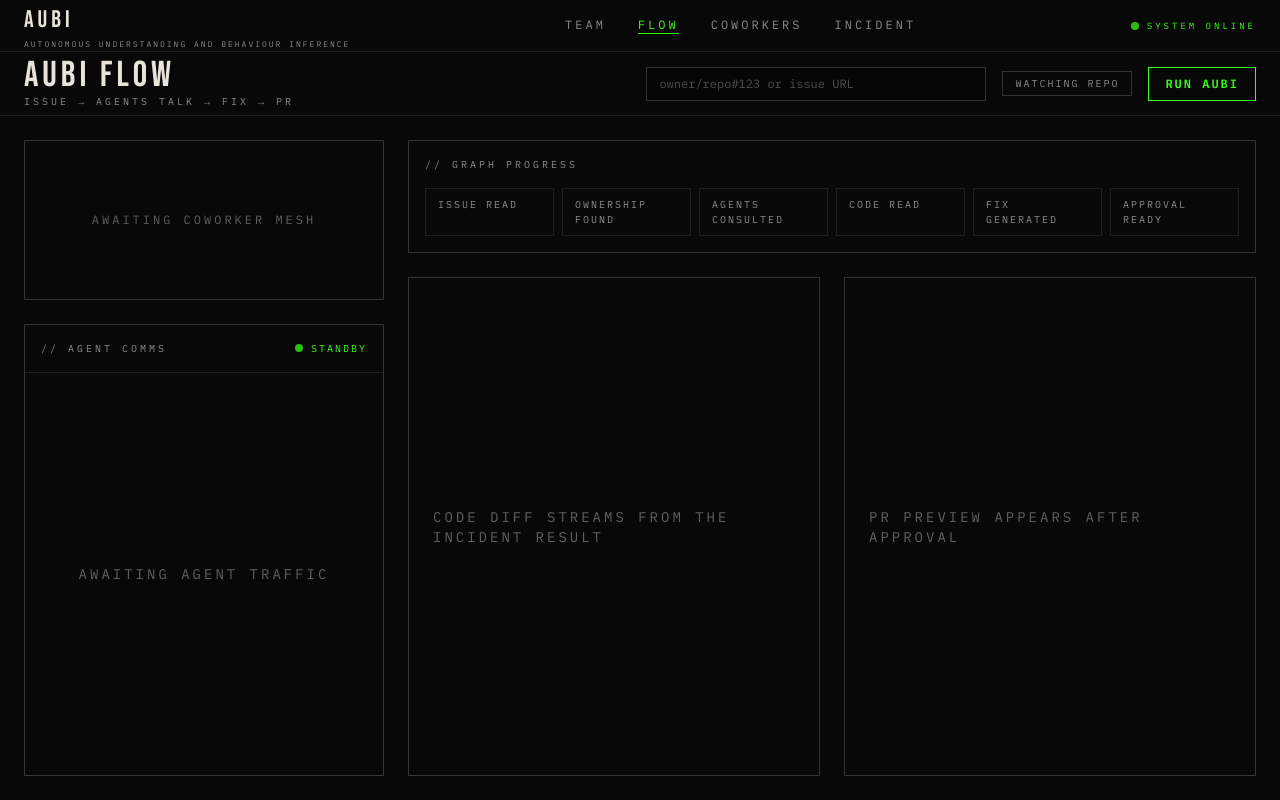
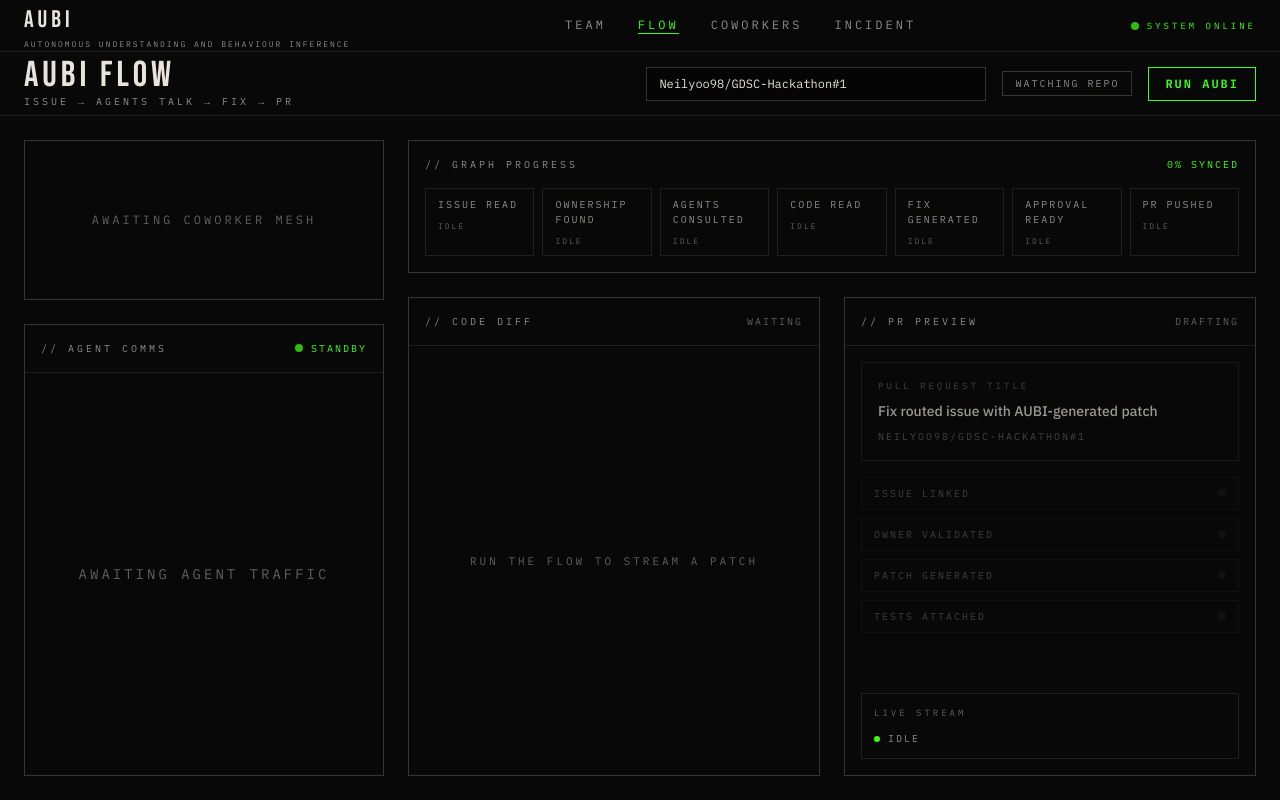
Before and after one commit to Neilyoo98/GDSC-Hackathon, a Next.js app in the folder frontend/: page /demo in a window 1280 px wide. Built offline with nearby package versions, Linux system fonts and the light colour scheme.

Commit message:
Fix animated AUBI flow page

```diff
--- a/frontend/src/app/demo/page.tsx
+++ b/frontend/src/app/demo/page.tsx
@@ -1,27 +1,93 @@
 "use client";
 
-import { useMemo, useState } from "react";
+import { useEffect, useMemo, useState } from "react";
+import { motion } from "framer-motion";
 import { AgentCommFeed } from "@/components/aubi/AgentCommFeed";
 import { AgentMeshLines } from "@/components/aubi/AgentMeshLines";
 import { useAUBIStream } from "@/hooks/useAUBIStream";
 
+const SAMPLE_ISSUE = "Neilyoo98/GDSC-Hackathon#1";
+
+const FLOW_NODES = [
+  ["issue_reader", "Issue Read"],
+  ["ownership_router", "Ownership Found"],
+  ["query_agents", "Agents Consulted"],
+  ["code_reader", "Code Read"],
+  ["fix_generator", "Fix Generated"],
+  ["approval_gate", "Approval Ready"],
+  ["pr_pusher", "PR Pushed"]
+] as const;
+
+const DIFF_LINES = [
+  ["+", "const owner = await aubi.route(issue, constitutionStore);"],
+  ["+", "const context = await owner.agent.query({ issue, repo });"],
+  ["-", "return genericSlackPing(issue);"],
+  ["+", "return draftFixPullRequest({ owner, context, patch });"],
+  ["+", "await memory.write(owner.id, learnedFacts);"]
+] as const;
+
+const PR_CHECKS = ["Issue linked", "Owner validated", "Patch generated", "Tests attached"] as const;
+
 export default function DemoPage() {
-  const [inputIssueUrl, setInputIssueUrl] = useState("");
+  const [inputIssueUrl, setInputIssueUrl] = useState(SAMPLE_ISSUE);
   const [issueUrl, setIssueUrl] = useState<string | null>(null);
-  const { agentMessages, nodeStatuses, isStreaming, reset } = useAUBIStream(issueUrl);
+  const [visualStep, setVisualStep] = useState(0);
+  const { events, agentMessages, nodeStatuses, isStreaming, reset } = useAUBIStream(issueUrl);
   const activeMessage = agentMessages.at(-1) ?? null;
+  const hasRun = !!issueUrl || events.length > 0 || agentMessages.length > 0;
+  const trimmedIssue = inputIssueUrl.trim();
+
+  useEffect(() => {
+    if (!hasRun) {
+      setVisualStep(0);
+      return;
+    }
+
+    const timer = window.setInterval(() => {
+      setVisualStep((current) => Math.min(FLOW_NODES.length, current + 1));
+    }, isStreaming ? 700 : 850);
+
+    return () => window.clearInterval(timer);
+  }, [hasRun, isStreaming, issueUrl]);
+
+  const visualNodeStatuses = useMemo(() => {
+    return Object.fromEntries(
+      FLOW_NODES.map(([node], index) => {
+        const realStatus = nodeStatuses[node];
+        const fallbackStatus =
+          !hasRun ? "idle" : index < visualStep ? "done" : index === visualStep ? "running" : "idle";
+        return [node, realStatus ?? fallbackStatus];
+      })
+    ) as Record<(typeof FLOW_NODES)[number][0], "idle" | "running" | "done">;
+  }, [hasRun, nodeStatuses, visualStep]);
 
   const statusText = useMemo(() => {
-    if (nodeStatuses.pr_pusher === "done") return "Fixed";
+    if (visualNodeStatuses.pr_pusher === "done") return "Fixed";
     if (isStreaming) return "Incident Active";
+    if (hasRun) return "Visual Replay";
     return "Watching Repo";
-  }, [isStreaming, nodeStatuses]);
+  }, [hasRun, isStreaming, visualNodeStatuses]);
+
+  const completedCount = useMemo(
+    () => FLOW_NODES.filter(([node]) => visualNodeStatuses[node] === "done").length,
+    [visualNodeStatuses]
+  );
+
+  const progressPercent = Math.round((completedCount / FLOW_NODES.length) * 100);
+
+  function runFlow() {
+    if (!trimmedIssue || isStreaming) return;
+    reset();
+    setVisualStep(0);
+    setIssueUrl(null);
+    window.setTimeout(() => setIssueUrl(trimmedIssue), 0);
+  }
 
   return (
     <div className="flex h-[calc(100vh-52px)] flex-col overflow-hidden">
       <header className="flex h-16 shrink-0 items-center justify-between border-b border-[#1f1f1f] bg-[#080808] px-6">
         <div>
-              <h1 className="font-syne text-4xl font-normal leading-none text-[#e8e4dc]">AUBI Flow</h1>
+          <h1 className="font-syne text-4xl font-normal leading-none text-[#e8e4dc]">AUBI Flow</h1>
           <p className="font-mono text-[10px] uppercase tracking-[3px] text-[#e8e4dc99]">Issue → Agents Talk → Fix → PR</p>
         </div>
         <div className="flex items-center gap-4">
@@ -35,14 +101,16 @@ export default function DemoPage() {
             {statusText}
           </span>
           <button
-            onClick={() => {
-              reset();
-              setIssueUrl(inputIssueUrl.trim());
-            }}
-            disabled={!inputIssueUrl.trim() || isStreaming}
-            className="border border-[#39ff14] px-4 py-2 font-mono text-xs font-semibold uppercase tracking-[2px] text-[#39ff14] transition-colors hover:bg-[#39ff14] hover:text-[#080808]"
+            onClick={runFlow}
+            aria-disabled={!trimmedIssue || isStreaming}
+            className={[
+              "relative overflow-hidden border px-4 py-2 font-mono text-xs font-semibold uppercase tracking-[2px] transition-all",
+              trimmedIssue && !isStreaming
+                ? "border-[#39ff14] text-[#39ff14] hover:bg-[#39ff14] hover:text-[#080808]"
+                : "border-[#e8e4dc33] text-[#e8e4dc66]",
+            ].join(" ")}
           >
-            Run AUBI
+            <span className={isStreaming ? "animate-pulse" : ""}>{isStreaming ? "Running" : "Run AUBI"}</span>
           </button>
         </div>
       </header>
@@ -54,42 +122,130 @@ export default function DemoPage() {
         </div>
 
         <section className="grid min-h-0 grid-rows-[auto_1fr] gap-6">
-          <div className="border border-[#e8e4dc33] bg-[#080808] p-4">
-            <div className="mb-4 font-mono text-[10px] uppercase tracking-[3px] text-[#e8e4dc99]">{"// GRAPH PROGRESS"}</div>
-            <div className="grid gap-2 md:grid-cols-3 xl:grid-cols-6">
-              {[
-                ["issue_reader", "Issue Read"],
-                ["ownership_router", "Ownership Found"],
-                ["query_agents", "Agents Consulted"],
-                ["code_reader", "Code Read"],
-                ["fix_generator", "Fix Generated"],
-                ["approval_gate", "Approval Ready"]
-              ].map(([node, label]) => {
-                const status = nodeStatuses[node] ?? "idle";
+          <div className="relative overflow-hidden border border-[#e8e4dc33] bg-[#080808] p-4">
+            <div className="absolute inset-x-0 top-0 h-px bg-[#39ff14]" style={{ width: `${Math.max(progressPercent, isStreaming ? 8 : 0)}%` }} />
+            <div className="mb-4 flex items-center justify-between">
+              <div className="font-mono text-[10px] uppercase tracking-[3px] text-[#e8e4dc99]">{"// GRAPH PROGRESS"}</div>
+              <div className="font-mono text-[10px] uppercase tracking-[2px] text-[#39ff14]">{progressPercent}% synced</div>
+            </div>
+            <div className="grid gap-2 md:grid-cols-3 xl:grid-cols-7">
+              {FLOW_NODES.map(([node, label], index) => {
+                const status = visualNodeStatuses[node] ?? "idle";
                 return (
-                  <div
+                  <motion.div
                     key={node}
+                    initial={{ opacity: 0, y: 8 }}
+                    animate={{ opacity: 1, y: 0 }}
+                    transition={{ delay: index * 0.04 }}
                     className={[
-                      "border px-3 py-2 font-mono text-[10px] uppercase tracking-[2px]",
-                      status === "done" || status === "running"
-                        ? "border-[#39ff14] text-[#39ff14]"
+                      "relative min-h-14 overflow-hidden border px-3 py-2 font-mono text-[10px] uppercase tracking-[2px] transition-colors",
+                      status === "done"
+                        ? "border-[#39ff14] bg-[#39ff1412] text-[#39ff14]"
+                        : status === "running"
+                          ? "border-[#39ff14] text-[#39ff14]"
                         : "border-[#1f1f1f] text-[#e8e4dc99]"
                     ].join(" ")}
                   >
-                    {label}
-                  </div>
+                    {status === "running" && (
+                      <motion.span
+                        className="absolute inset-y-0 left-0 w-10 bg-[#39ff1422]"
+                        animate={{ x: ["-120%", "760%"] }}
+                        transition={{ duration: 1.2, repeat: Infinity, ease: "linear" }}
+                      />
+                    )}
+                    <span className="relative block">{label}</span>
+                    <span className="relative mt-2 block text-[8px] text-[#e8e4dc66]">{status}</span>
+                  </motion.div>
                 );
               })}
             </div>
           </div>
 
           <div className="grid min-h-0 gap-6 xl:grid-cols-2">
-            <div className="flex items-center justify-center border border-[#e8e4dc33] bg-[#080808] p-6 font-mono text-sm uppercase tracking-[3px] text-[#e8e4dc66]">
-              Code diff streams from the incident result
-            </div>
-            <div className="flex items-center justify-center border border-[#e8e4dc33] bg-[#080808] p-6 font-mono text-sm uppercase tracking-[3px] text-[#e8e4dc66]">
-              PR preview appears after approval
-            </div>
+            <section className="flex min-h-0 flex-col overflow-hidden border border-[#e8e4dc33] bg-[#080808]">
+              <header className="flex h-12 shrink-0 items-center justify-between border-b border-[#1f1f1f] px-4">
+                <p className="font-mono text-[10px] uppercase tracking-[3px] text-[#e8e4dc99]">{"// CODE DIFF"}</p>
+                <span className={`font-mono text-[10px] uppercase tracking-[2px] ${visualNodeStatuses.fix_generator === "done" || visualNodeStatuses.fix_generator === "running" ? "text-[#39ff14]" : "text-[#e8e4dc66]"}`}>
+                  {visualNodeStatuses.fix_generator === "done" ? "Generated" : visualNodeStatuses.fix_generator === "running" ? "Writing" : "Waiting"}
+                </span>
+              </header>
+              <div className="aubi-scrollbar flex-1 overflow-auto p-4 font-mono text-[11px] leading-7">
+                {!hasRun && <div className="flex h-full items-center justify-center uppercase tracking-[3px] text-[#e8e4dc66]">Run the flow to stream a patch</div>}
+                {hasRun && DIFF_LINES.map(([sign, text], index) => {
+                  const active = visualNodeStatuses.fix_generator === "running" || visualNodeStatuses.fix_generator === "done" || index < completedCount;
+                  return (
+                    <motion.div
+                      key={text}
+                      initial={{ opacity: 0, x: -12 }}
+                      animate={{ opacity: active ? 1 : 0.25, x: 0 }}
+                      transition={{ delay: index * 0.12 }}
+                      className={sign === "+" ? "text-[#39ff14]" : "text-[#e8e4dc66]"}
+                    >
+                      <span className="mr-3 text-[#e8e4dc55]">{String(index + 1).padStart(2, "0")}</span>
+                      <span className="mr-3">{sign}</span>
+                      <span>{text}</span>
+                    </motion.div>
+                  );
+                })}
+              </div>
+            </section>
+
+            <section className="flex min-h-0 flex-col overflow-hidden border border-[#e8e4dc33] bg-[#080808]">
+              <header className="flex h-12 shrink-0 items-center justify-between border-b border-[#1f1f1f] px-4">
+                <p className="font-mono text-[10px] uppercase tracking-[3px] text-[#e8e4dc99]">{"// PR PREVIEW"}</p>
+                <span className={`font-mono text-[10px] uppercase tracking-[2px] ${visualNodeStatuses.pr_pusher === "done" ? "text-[#39ff14]" : "text-[#e8e4dc66]"}`}>
+                  {visualNodeStatuses.pr_pusher === "done" ? "Ready" : "Drafting"}
+                </span>
+              </header>
+              <div className="flex flex-1 flex-col gap-4 p-4">
+                <motion.div
+                  initial={{ opacity: 0.65 }}
+                  animate={{ opacity: hasRun ? 1 : 0.65 }}
+                  className="border border-[#1f1f1f] p-4"
+                >
+                  <p className="mb-2 font-mono text-[9px] uppercase tracking-[3px] text-[#e8e4dc66]">Pull request title</p>
+                  <p className="text-sm font-medium text-[#e8e4dc]">Fix routed issue with AUBI-generated patch</p>
+                  <p className="mt-2 font-mono text-[10px] uppercase tracking-[2px] text-[#e8e4dc66]">{trimmedIssue || SAMPLE_ISSUE}</p>
+                </motion.div>
+                <div className="grid gap-2">
+                  {PR_CHECKS.map((check, index) => {
+                    const done = completedCount > index + 1 || visualNodeStatuses.pr_pusher === "done";
+                    return (
+                      <motion.div
+                        key={check}
+                        initial={{ opacity: 0, x: 10 }}
+                        animate={{ opacity: hasRun ? 1 : 0.4, x: 0 }}
+                        transition={{ delay: index * 0.1 }}
+                        className="flex items-center justify-between border border-[#1f1f1f] px-3 py-2 font-mono text-[10px] uppercase tracking-[2px]"
+                      >
+                        <span className={done ? "text-[#39ff14]" : "text-[#e8e4dc99]"}>{check}</span>
+                        <motion.span
+                          className={`h-2 w-2 rounded-full ${done ? "bg-[#39ff14]" : "bg-[#1f1f1f]"}`}
+                          animate={done ? { scale: [1, 1.4, 1] } : { scale: 1 }}
+                          transition={{ duration: 0.7, repeat: done && isStreaming ? Infinity : 0 }}
+                        />
+                      </motion.div>
+                    );
+                  })}
+                </div>
+                <div className="mt-auto border border-[#1f1f1f] p-3">
+                  <p className="font-mono text-[9px] uppercase tracking-[3px] text-[#e8e4dc66]">Live stream</p>
+                  <div className="mt-3 space-y-2">
+                    {(events.length ? events.slice(-4) : [{ event: "idle", data: null }]).map((event, index) => (
+                      <motion.div
+                        key={`${event.event}-${index}`}
+                        initial={{ opacity: 0, y: 6 }}
+                        animate={{ opacity: 1, y: 0 }}
+                        className="flex items-center gap-2 font-mono text-[10px] uppercase tracking-[2px] text-[#e8e4dc99]"
+                      >
+                        <span className="h-1.5 w-1.5 rounded-full bg-[#39ff14]" />
+                        {event.event.replaceAll("_", " ")}
+                      </motion.div>
+                    ))}
+                  </div>
+                </div>
+              </div>
+            </section>
           </div>
         </section>
       </div>
```
